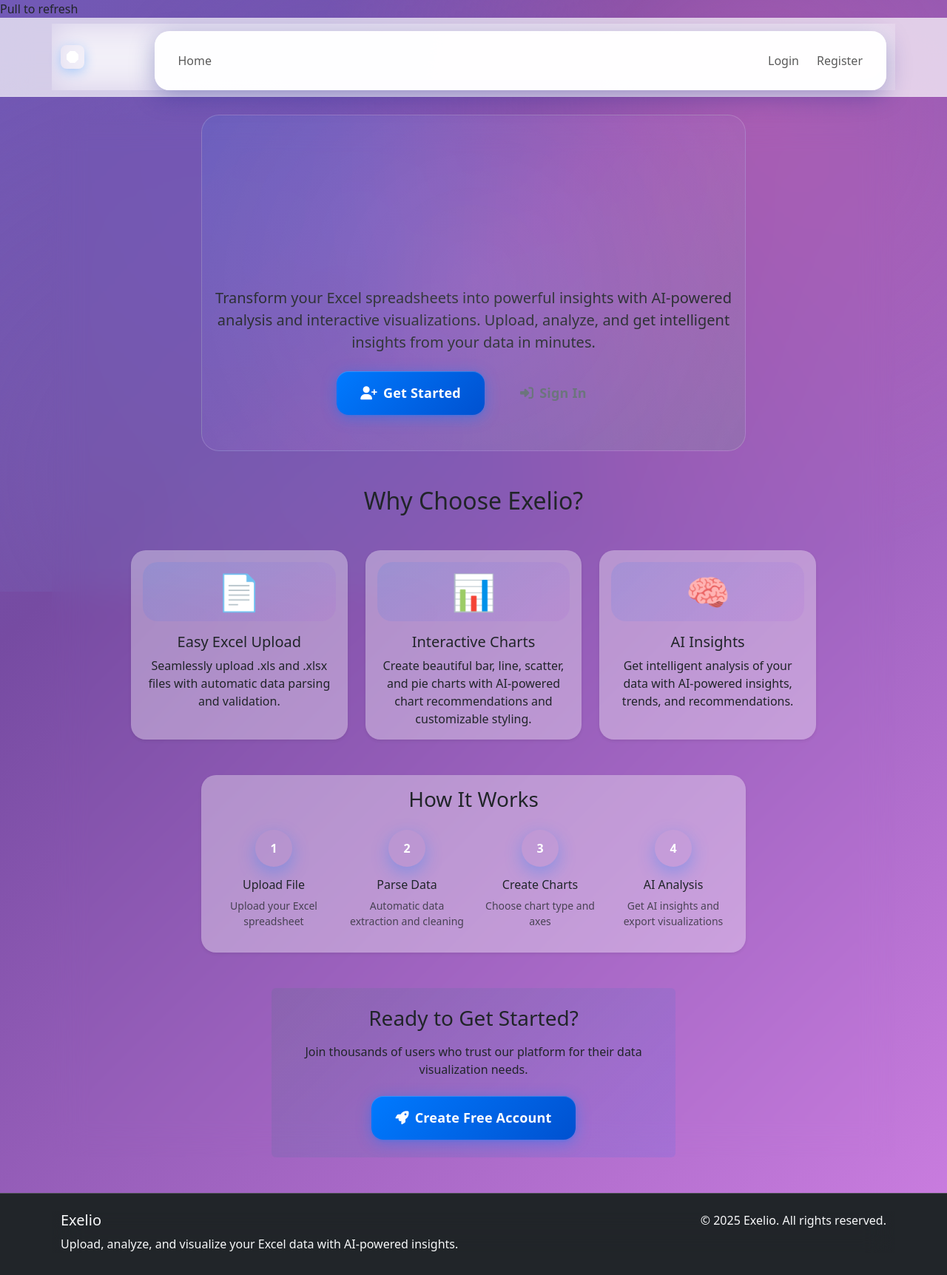
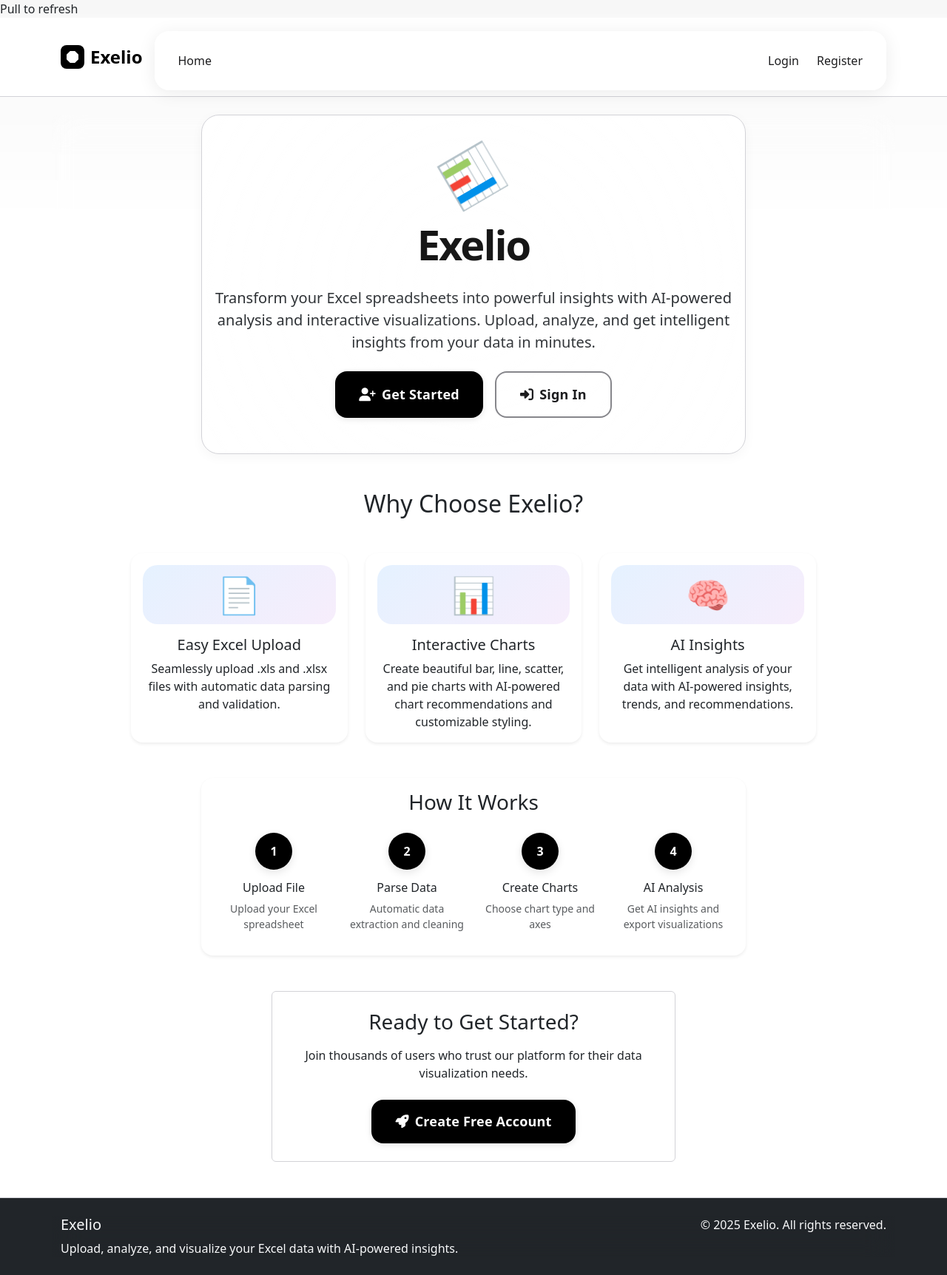
Before and after one commit to vinitgirdhar/Exelio, a Flask app: page / in a window 1280 px wide. Shown: the whole page at 74% size. Before the commit the page ends 1692 px from the top, so only its background shows below. Run offline with Flask 3, Linux system fonts and the light colour scheme.

Commit message:
Adopt a minimal color scheme for improved website clarity
Update CSS to use a limited palette of black, white, and grey for the UI, reserving accent colors for charts and modals.

Replit-Commit-Author: Agent
Replit-Commit-Session-Id: e3a42ee0-549c-4401-b9ba-7e3bc7344400
Replit-Commit-Checkpoint-Type: full_checkpoint
Replit-Commit-Screenshot-Url: https://storage.googleapis.com/screenshot-production-us-central1/66858201-24bf-481f-bb26-a6f2d4aac128/e3a42ee0-549c-4401-b9ba-7e3bc7344400/8jmUril

```diff
--- a/static/css/custom.css
+++ b/static/css/custom.css
@@ -1,39 +1,27 @@
 /* Apple-inspired styles for Exelio */
 
-/* iOS Design System Colors */
+/* Minimal Color System */
 :root {
-    /* iOS System Colors */
-    --ios-blue: #007AFF;
-    --ios-green: #34C759;
-    --ios-indigo: #5856D6;
-    --ios-orange: #FF9500;
-    --ios-pink: #FF2D92;
-    --ios-purple: #AF52DE;
-    --ios-red: #FF3B30;
-    --ios-teal: #5AC8FA;
-    --ios-yellow: #FFCC00;
+    /* Primary Colors - Black/White/Grey */
+    --primary-black: #000000;
+    --primary-dark: #1d1d1f;
+    --primary-grey: #86868b;
+    --primary-light-grey: #d2d2d7;
+    --primary-white: #ffffff;
+    --primary-bg: #f5f5f7;
 
-    /* iOS Grays */
-    --ios-gray: #8E8E93;
-    --ios-gray2: #AEAEB2;
-    --ios-gray3: #C7C7CC;
-    --ios-gray4: #D1D1D6;
-    --ios-gray5: #E5E5EA;
-    --ios-gray6: #F2F2F7;
+    /* Chart/Modal Accent Colors */
+    --accent-blue: #007AFF;
+    --accent-green: #34C759;
+    --accent-orange: #FF9500;
+    --accent-red: #FF3B30;
+    --accent-purple: #AF52DE;
 
-    /* Dark Mode Colors */
-    --ios-dark-gray: #1C1C1E;
-    --ios-dark-gray2: #2C2C2E;
-    --ios-dark-gray3: #3A3A3C;
-    --ios-dark-gray4: #48484A;
-    --ios-dark-gray5: #636366;
-    --ios-dark-gray6: #8E8E93;
-
-    /* Glass Morphism */
-    --glass-bg: rgba(255, 255, 255, 0.25);
-    --glass-bg-strong: rgba(255, 255, 255, 0.35);
-    --glass-border: rgba(255, 255, 255, 0.18);
-    --glass-shadow: 0 8px 32px rgba(31, 38, 135, 0.37);
+    /* Glass Morphism - Minimal */
+    --glass-bg: rgba(255, 255, 255, 0.7);
+    --glass-bg-strong: rgba(255, 255, 255, 0.9);
+    --glass-border: rgba(0, 0, 0, 0.1);
+    --glass-shadow: 0 4px 24px rgba(0, 0, 0, 0.08);
 
     /* Blur Effects */
     --backdrop-blur: blur(20px);
@@ -149,18 +127,13 @@
     box-shadow: 0 4px 20px rgba(0, 0, 0, 0.1);
 }
 
-/* iOS Widget-style Cards */
+/* Minimal Cards */
 .card {
-    background: var(--glass-bg-strong);
-    backdrop-filter: var(--backdrop-blur);
-    -webkit-backdrop-filter: var(--backdrop-blur);
-    border: 1px solid var(--glass-border);
-    border-radius: 20px;
-    box-shadow:
-        0 8px 32px rgba(0, 0, 0, 0.12),
-        0 2px 8px rgba(0, 0, 0, 0.08),
-        inset 0 1px 0 rgba(255, 255, 255, 0.3);
-    transition: all 0.4s var(--ios-spring);
+    background: var(--primary-white);
+    border: 1px solid var(--primary-light-grey);
+    border-radius: 16px;
+    box-shadow: 0 2px 8px rgba(0, 0, 0, 0.04);
+    transition: all 0.3s var(--ios-spring);
     overflow: hidden;
     position: relative;
 }
@@ -269,64 +239,71 @@
     left: 100%;
 }
 
-/* iOS Button Styles */
+/* Minimal Button Styles */
 .btn-primary {
-    background: linear-gradient(135deg, var(--ios-blue) 0%, #0051D0 100%);
-    box-shadow:
-        0 4px 20px rgba(0, 122, 255, 0.4),
-        0 1px 3px rgba(0, 122, 255, 0.3),
-        inset 0 1px 0 rgba(255, 255, 255, 0.2);
+    background: var(--primary-black);
+    border: none;
+    color: white;
+    font-weight: 600;
+    box-shadow: 0 2px 8px rgba(0, 0, 0, 0.1);
+}
+
+.btn-primary:hover {
+    background: var(--primary-dark);
+    transform: translateY(-1px);
+    box-shadow: 0 4px 12px rgba(0, 0, 0, 0.15);
+}
+
+.btn-success {
+    background: var(--primary-dark);
+    border: none;
     color: white;
     font-weight: 600;
 }
 
-.btn-primary:hover {
-    background: linear-gradient(135deg, #0056b3 0%, #003d82 100%);
+.btn-success:hover {
+    background: var(--primary-black);
     transform: translateY(-1px);
-    box-shadow:
-        0 8px 30px rgba(0, 122, 255, 0.5),
-        0 4px 12px rgba(0, 122, 255, 0.3),
-        inset 0 1px 0 rgba(255, 255, 255, 0.3);
-}
-
-.btn-success {
-    background: linear-gradient(135deg, var(--ios-green) 0%, #28B946 100%);
-    box-shadow:
-        0 4px 20px rgba(52, 199, 89, 0.4),
-        0 1px 3px rgba(52, 199, 89, 0.3),
-        inset 0 1px 0 rgba(255, 255, 255, 0.2);
-    color: white;
-    font-weight: 600;
 }
 
 .btn-outline-primary {
-    background: rgba(0, 122, 255, 0.08);
-    border: 1.5px solid rgba(0, 122, 255, 0.2);
-    color: var(--ios-blue);
-    backdrop-filter: var(--backdrop-blur);
+    background: transparent;
+    border: 2px solid var(--primary-black);
+    color: var(--primary-black);
     font-weight: 600;
 }
 
 .btn-outline-primary:hover {
-    background: rgba(0, 122, 255, 0.15);
-    border-color: rgba(0, 122, 255, 0.4);
-    color: var(--ios-blue);
+    background: var(--primary-black);
+    border-color: var(--primary-black);
+    color: white;
     transform: translateY(-1px);
 }
 
+.btn-outline-secondary {
+    background: transparent;
+    border: 2px solid var(--primary-grey);
+    color: var(--primary-dark);
+    font-weight: 600;
+}
+
+.btn-outline-secondary:hover {
+    background: var(--primary-grey);
+    border-color: var(--primary-grey);
+    color: white;
+}
+
 .btn-outline-success {
-    background: rgba(52, 199, 89, 0.08);
-    border: 1.5px solid rgba(52, 199, 89, 0.2);
-    color: var(--ios-green);
-    backdrop-filter: var(--backdrop-blur);
+    background: transparent;
+    border: 2px solid var(--primary-dark);
+    color: var(--primary-dark);
     font-weight: 600;
 }
 
 .btn-outline-danger {
-    background: rgba(255, 59, 48, 0.08);
-    border: 1.5px solid rgba(255, 59, 48, 0.2);
-    color: var(--ios-red);
-    backdrop-filter: var(--backdrop-blur);
+    background: transparent;
+    border: 2px solid var(--primary-dark);
+    color: var(--primary-dark);
     font-weight: 600;
 }
 
@@ -339,20 +316,20 @@
     padding: 16px 32px;
 }
 
-/* Apple-style Step Numbers */
+/* Minimal Step Numbers */
 .step-number {
     width: 50px;
     height: 50px;
     border-radius: 50%;
-    background: linear-gradient(135deg, var(--apple-blue), var(--apple-purple));
+    background: var(--primary-black);
     color: white;
     display: flex;
     align-items: center;
     justify-content: center;
     font-weight: 700;
     margin: 0 auto 15px;
-    box-shadow: 0 8px 24px rgba(0, 122, 255, 0.3);
-    transition: all 0.3s cubic-bezier(0.23, 1, 0.320, 1);
+    box-shadow: 0 4px 12px rgba(0, 0, 0, 0.1);
+    transition: all 0.3s var(--ios-ease);
     position: relative;
 }
 
@@ -384,12 +361,12 @@
     justify-content: center;
 }
 
-/* iOS-style Navigation */
+/* Minimal Navigation */
 .navbar {
-    background: rgba(255, 255, 255, 0.7) !important;
+    background: rgba(255, 255, 255, 0.95) !important;
     backdrop-filter: var(--backdrop-blur);
     -webkit-backdrop-filter: var(--backdrop-blur);
-    border-bottom: 0.5px solid rgba(255, 255, 255, 0.2);
+    border-bottom: 1px solid var(--primary-light-grey);
     transition: all 0.4s var(--ios-ease);
     position: sticky;
     top: 0;
@@ -442,11 +419,10 @@
 .logo-icon {
     width: 32px;
     height: 32px;
-    background: linear-gradient(135deg, var(--apple-blue), var(--apple-purple));
+    background: var(--primary-black);
     border-radius: 8px;
     position: relative;
-    box-shadow: 0 4px 16px rgba(0, 122, 255, 0.3);
-    transition: all 0.3s cubic-bezier(0.23, 1, 0.320, 1);
+    transition: all 0.3s var(--ios-ease);
 }
 
 .logo-icon::before {
@@ -463,17 +439,14 @@
 }
 
 .logo-icon:hover {
-    transform: scale(1.1) rotate(5deg);
-    box-shadow: 0 8px 24px rgba(0, 122, 255, 0.4);
+    transform: scale(1.05);
+    background: var(--primary-dark);
 }
 
 .logo-text {
     font-weight: 700;
     font-size: 1.5rem;
-    background: linear-gradient(135deg, var(--apple-blue), var(--apple-purple));
-    -webkit-background-clip: text;
-    background-clip: text;
-    -webkit-text-fill-color: transparent;
+    color: var(--primary-black);
 }
 
 .nav-link {
@@ -481,11 +454,12 @@
     transition: all 0.3s ease;
     border-radius: 8px;
     margin: 0 4px;
+    color: var(--primary-dark) !important;
 }
 
 .nav-link:hover {
-    background: rgba(0, 122, 255, 0.1);
-    transform: translateY(-1px);
+    background: var(--primary-bg);
+    color: var(--primary-black) !important;
 }
 
 /* iOS-style Form Controls */
@@ -613,15 +587,12 @@
     height: 1rem;
 }
 
-/* Apple-style Hero Section */
+/* Minimal Hero Section */
 .hero-section {
-    background: linear-gradient(135deg,
-        rgba(0, 122, 255, 0.1) 0%,
-        rgba(175, 82, 222, 0.1) 50%,
-        rgba(52, 199, 89, 0.1) 100%);
-    backdrop-filter: blur(20px);
+    background: var(--primary-white);
     border-radius: 24px;
-    border: 1px solid rgba(255, 255, 255, 0.2);
+    border: 1px solid var(--primary-light-grey);
+    box-shadow: 0 4px 16px rgba(0, 0, 0, 0.04);
     position: relative;
     overflow: hidden;
 }
@@ -642,13 +613,10 @@
     50% { transform: translateY(-20px) rotate(180deg); }
 }
 
-/* Apple Typography */
+/* Minimal Typography */
 .display-4 {
     font-weight: 700;
-    background: linear-gradient(135deg, var(--apple-blue), var(--apple-purple));
-    -webkit-background-clip: text;
-    background-clip: text;
-    -webkit-text-fill-color: transparent;
+    color: var(--primary-black);
     text-shadow: none;
     letter-spacing: -2px;
 }
@@ -658,7 +626,7 @@
     display: block;
     margin-bottom: 1rem;
     animation: float 3s ease-in-out infinite;
-    filter: drop-shadow(0 8px 16px rgba(0, 122, 255, 0.3));
+    filter: none;
 }
 
 /* iOS-style Hero Actions */
@@ -760,9 +728,11 @@
         rgba(175, 82, 222, 0.2));
 }
 
-/* CTA section */
+/* Minimal CTA section */
 .cta-section {
-    background: linear-gradient(135deg, rgba(var(--bs-success-rgb), 0.1) 0%, rgba(var(--bs-primary-rgb), 0.1) 100%);
+    background: var(--primary-white);
+    border: 1px solid var(--primary-light-grey);
+    border-radius: 16px;
 }
 
 /* Dark theme specific adjustments */
@@ -831,11 +801,11 @@ html {
     backdrop-filter: blur(20px);
 }
 
-/* Apple-style Footer */
+/* Minimal Footer */
 footer {
-    background: rgba(255, 255, 255, 0.1) !important;
-    backdrop-filter: blur(20px);
-    border-top: 1px solid rgba(255, 255, 255, 0.2);
+    background: var(--primary-white) !important;
+    border-top: 1px solid var(--primary-light-grey);
+    color: var(--primary-grey);
 }
 
 /* Apple-style Responsive Design */
--- a/static/js/apple-interactions.js
+++ b/static/js/apple-interactions.js
@@ -8,7 +8,6 @@ document.addEventListener('DOMContentLoaded', function() {
     initializeIOSNavigationEffects();
     initializeSwipeGestures();
     initializePullToRefresh();
-    createIOSLoadingStates();
 });
 
 // Initialize iOS-style navigation effects
--- a/templates/base.html
+++ b/templates/base.html
@@ -5,35 +5,25 @@
     <meta name="viewport" content="width=device-width, initial-scale=1.0">
     <title>{% block title %}Exelio{% endblock %}</title>
 
-    <!-- iOS-inspired dynamic background -->
+    <!-- Minimal iOS-inspired design -->
     <style>
         body {
-            background: linear-gradient(135deg, #667eea 0%, #764ba2 50%, #f093fb 100%);
-            background-size: 200% 200%;
-            animation: dynamicGradient 15s ease infinite;
+            background: #f5f5f7;
             min-height: 100vh;
             font-family: -apple-system, BlinkMacSystemFont, 'SF Pro Display', 'SF Pro Text', system-ui, sans-serif;
             overflow-x: hidden;
+            color: #1d1d1f;
         }
 
-        @keyframes dynamicGradient {
-            0% { background-position: 0% 50%; }
-            50% { background-position: 100% 50%; }
-            100% { background-position: 0% 50%; }
-        }
-
-        /* iOS mesh gradient overlay */
+        /* Subtle gradient accent */
         body::before {
             content: '';
             position: fixed;
             top: 0;
             left: 0;
             width: 100%;
-            height: 100%;
-            background:
-                radial-gradient(circle at 20% 80%, rgba(120, 119, 198, 0.3) 0%, transparent 50%),
-                radial-gradient(circle at 80% 20%, rgba(255, 119, 198, 0.3) 0%, transparent 50%),
-                radial-gradient(circle at 40% 40%, rgba(120, 119, 255, 0.2) 0%, transparent 50%);
+            height: 300px;
+            background: linear-gradient(180deg, rgba(0, 0, 0, 0.03) 0%, transparent 100%);
             pointer-events: none;
             z-index: -1;
         }
--- a/templates/index.html
+++ b/templates/index.html
@@ -10,7 +10,7 @@
                 <span class="hero-icon">📊</span>
                 Exelio
             </h1>
-            <p class="lead mb-4">
+            <p class="lead mb-4 text-dark">
                 Transform your Excel spreadsheets into powerful insights with AI-powered analysis and interactive visualizations.
                 Upload, analyze, and get intelligent insights from your data in minutes.
             </p>
@@ -40,7 +40,7 @@
 
 <div class="row mt-5">
     <div class="col-lg-10 mx-auto">
-        <h2 class="text-center mb-5">Why Choose Exelio?</h2>
+        <h2 class="text-center mb-5 text-dark">Why Choose Exelio?</h2>
 
         <div class="row g-4">
             <div class="col-md-4">
```
Also changed, not shown: other parts of static/css/custom.css (+44 -50 lines).
